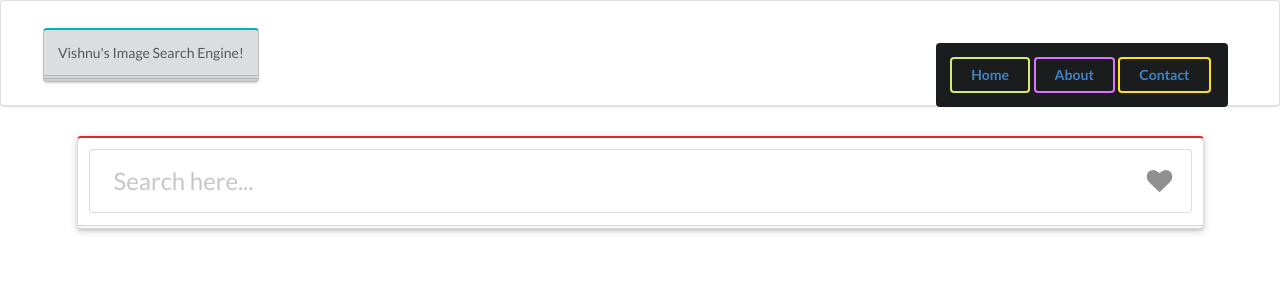
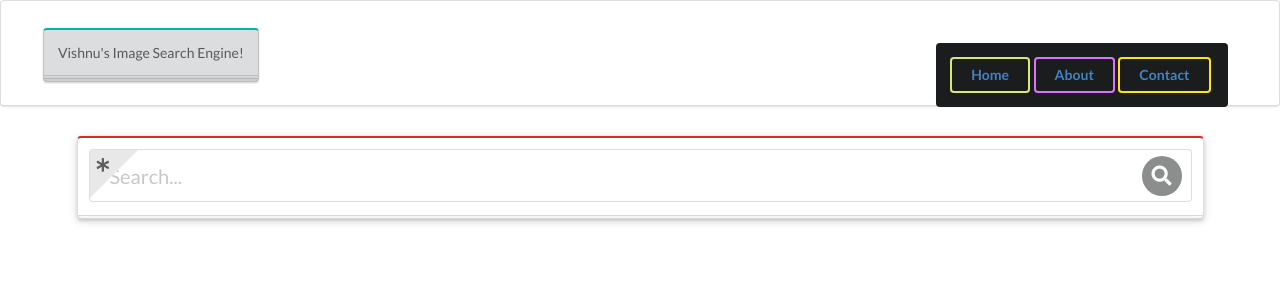
Before and after one commit to vishnuraja3688/searchengine, a React (Create React App) app: page / in a window 1280 px wide. Shown: the top 300 px of the page. Built offline with nearby package versions, Linux system fonts and the light colour scheme.

Commit message:
Update Searchinput.js

```diff
--- a/src/components/Searchinput.js
+++ b/src/components/Searchinput.js
@@ -16,12 +16,18 @@ class Searchinput extends React.Component{
             <div className="ui red segment,ui raised segment,ui stacked segment,ui mini segment">
                 <form action="" onSubmit={this.onFormSubmit} className="ui form">
                     <div className="field">
-                        <div className="ui massive icon input">
-                            <input type="text" placeholder="Search here..."
+                        <div className="ui huge icon input">
+                            <input type="text" placeholder="Search..."
                             onChange={(event)=>this.setState({entry: event.target.value})}
                             value={this.state.entry} />
 
-                            <i className="heart icon"></i>
+
+                       <div class="ui left corner label">
+                            <i class="asterisk icon"></i>
+                       </div>
+
+                    <i class="inverted circular search link icon"></i>
+
                         </div>
                     </div>
                 </form>
```
